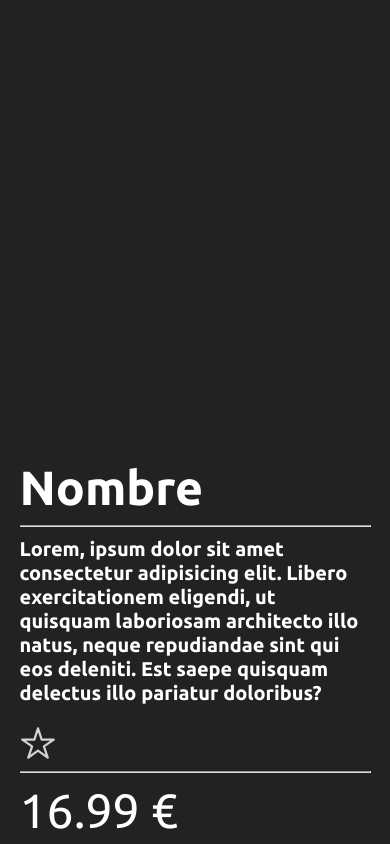
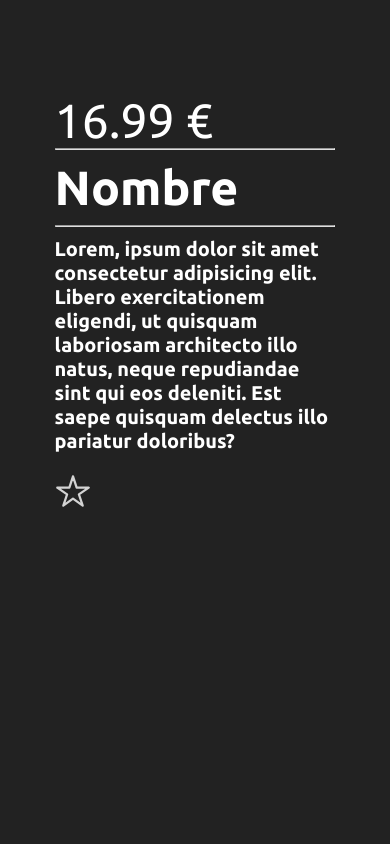
Before and after one commit to AlaitzCandela/Grupo3-Reto2, a PHP site: page /views/detalle-anuncio.view.php in a window 390 px wide. Shown: the part 60-904 px from the top of the page. Run offline with PHP 8.4, Linux system fonts and the light colour scheme; some libraries are stand-ins or nearby versions.

Commit message:
detalles anuncios

```diff
--- a/servidor/web/css/styles.css
+++ b/servidor/web/css/styles.css
@@ -535,21 +535,21 @@
     color: white;
     width: 90%;
     margin: 7.5vh auto 0 auto;
-    display: grid;
-    grid-template-columns: repeat(2, 1fr);
-    grid-template-rows: 1fr;
+    display: flex;
+    flex-flow: row wrap;
     min-height: 92.5vh;
     align-items: center;
     justify-items: center;
 }
 
 .detalleAnuncio img {
-    max-width: 100%;
+    max-width: 40%;
     max-height: 100%;
     object-fit: scale-down;
 }
 
 .detalleAnuncio .informacion {
+    width: 40%;
     height: 100%;
     display: flex;
     flex-direction: column;
@@ -631,14 +631,22 @@
     }
 
     .detalleAnuncio {
-        grid-template-rows: repeat(2, 1fr);
-        grid-template-columns: 1fr;
+        flex-direction: column;
     }
 
     .detalleAnuncio img {
+        margin-bottom: 30px;
         max-width: 50%;
         max-height: 100%;
         object-fit: scale-down;
+    }
+
+    .detalleAnuncio .informacion {
+        width: 80%;
+        height: auto;
+        display: flex;
+        flex-direction: column;
+        justify-content: center;
     }
 }
 
@@ -679,4 +687,35 @@
     .cuadricula, .contenido .categorias {
         grid-template-columns: repeat(1, 1fr);
     }
+
+    .detalleAnuncio img {
+        margin-bottom: 30px;
+        max-width: 80%;
+        max-height: 100%;
+        object-fit: scale-down;
+    }
+
+    #precio {
+        order: 1;
+    }
+
+    #separador1 {
+        order: 2;
+    }
+
+    #nombre {
+        order: 3;
+    }
+
+    #separador2 {
+        order: 4;
+    }
+
+    #descripcion {
+        order: 5;
+    }
+
+    #favoritos {
+        order: 6;
+    }
 }
--- a/servidor/web/views/detalle-anuncio.view.php
+++ b/servidor/web/views/detalle-anuncio.view.php
@@ -20,11 +20,11 @@
                 <img src="https://via.placeholder.com/2500" alt="">
 
                 <div class="informacion">
-                    <h1>Nombre</h1>
-                    <hr>
+                    <h1 id="nombre">Nombre</h1>
+                    <hr id="separador1">
                     <h5 id="descripcion">Lorem, ipsum dolor sit amet consectetur adipisicing elit. Libero exercitationem eligendi, ut quisquam laboriosam architecto illo natus, neque repudiandae sint qui eos deleniti. Est saepe quisquam delectus illo pariatur doloribus?</h5>
                     <ion-icon id="favoritos" name="star-outline"></ion-icon>
-                    <hr>
+                    <hr id="separador2">
                     <p id="precio">16.99 &euro;</p>
                 </div>
             </div>
```
